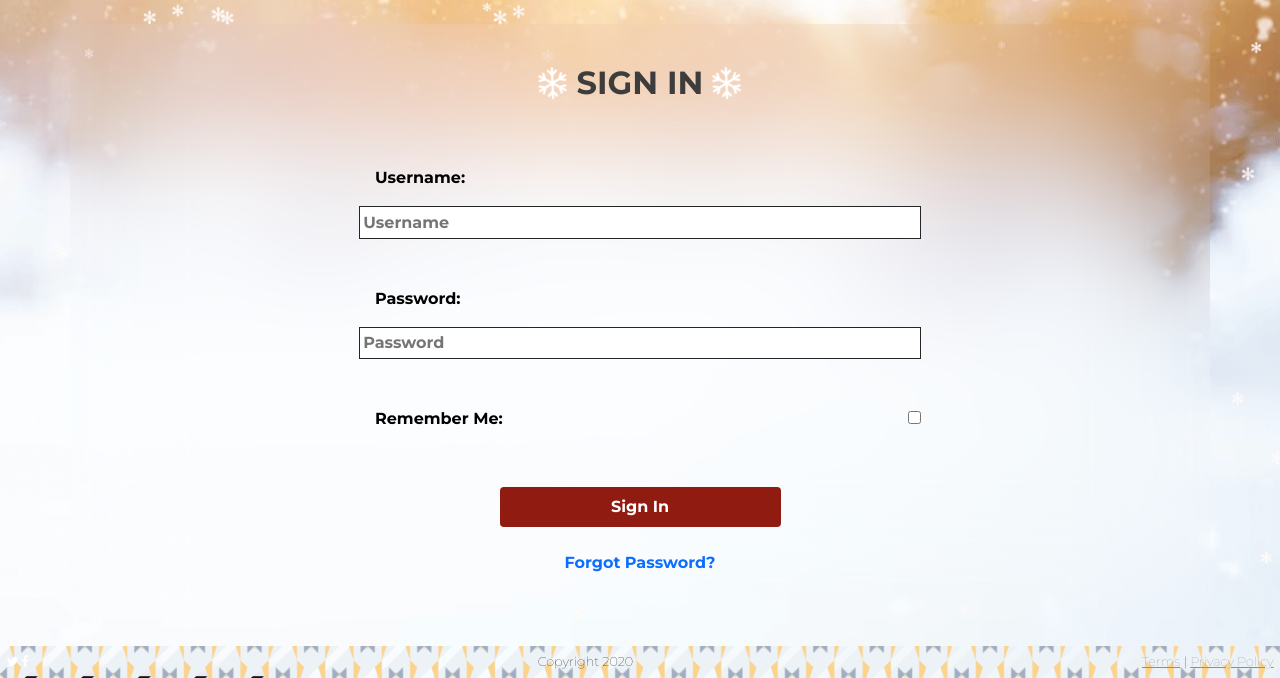
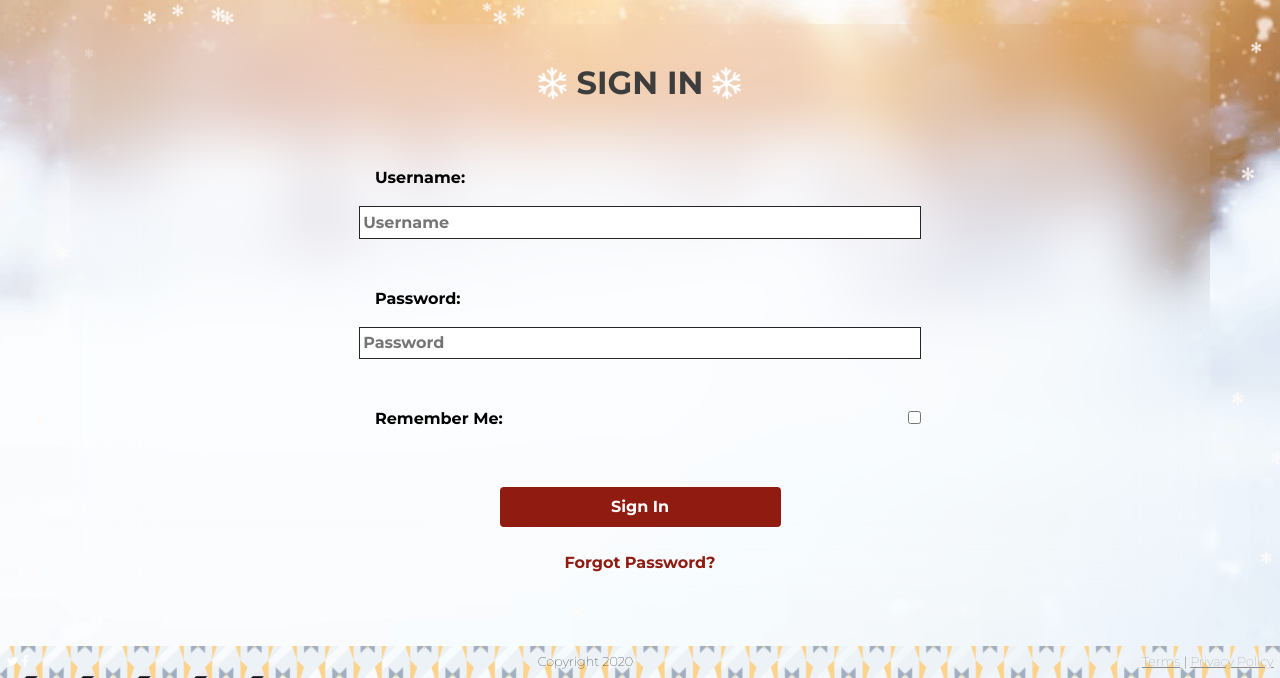
Before and after one commit to alissatroiano/team-4-hackathon, a Django app: page /accounts/login/ in a window 1280 px wide. Shown: the part 122-800 px from the top of the page. Run offline with Django 3.2, Linux system fonts and the light colour scheme; some libraries are stand-ins or nearby versions; some web fonts are replaced.

Commit message:
Change colour of 'forgot password' link

```diff
--- a/covidxmas/assets/css/_login.css
+++ b/covidxmas/assets/css/_login.css
@@ -1,6 +1,6 @@
 
 .signin-container {
-    backdrop-filter: blur(50px);
+    backdrop-filter: blur(30px);
 }
 
 .login {
@@ -42,6 +42,11 @@
 .forgot-password {
     font-weight: 700;
     text-decoration: none;
+    color: var(--primary-colour);
+}
+
+.forgot-password:hover {
+    color: var(--nav-colour);
 }
 
 .login-btn {
```
